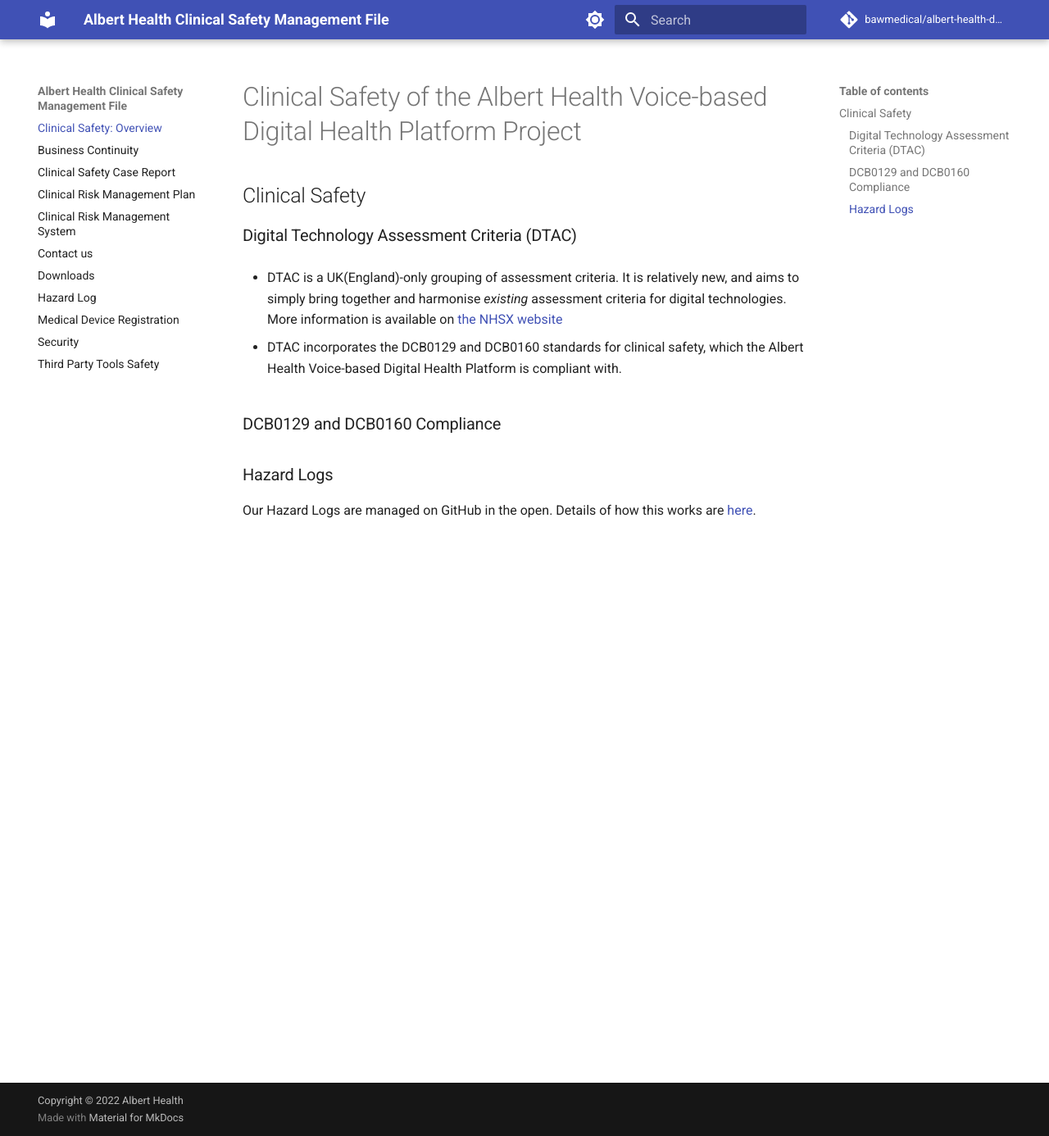
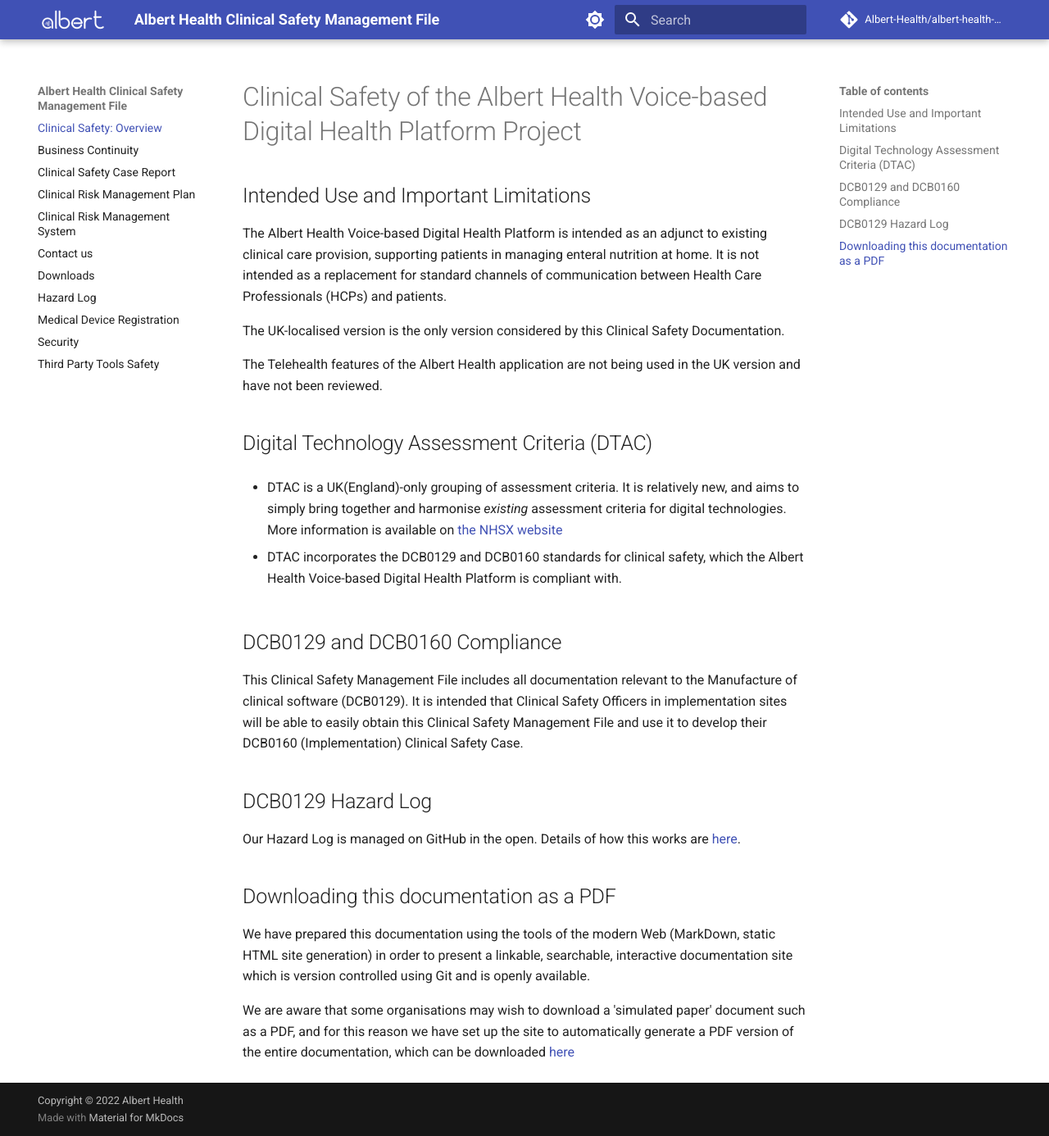
Before and after one commit to Albert-Health/albert-health-clinical-safety, an MkDocs documentation site: the page built from clinical-safety-management-file/index.md, in a window 1280 px wide and 1386 px high. Shown: the whole window at 82% size. Built offline with MkDocs 1.6.1 and Material for MkDocs 9.7.7, drawn with Linux system fonts in a browser that asks for light colours; comment, search, counter and statistics services are not loaded.

Commit message:
updated logo, colours, URLS to Albert Health new repo, minor enhancements

```diff
--- a/clinical-safety-management-file/index.md
+++ b/clinical-safety-management-file/index.md
@@ -5,16 +5,30 @@
 
 # Clinical Safety of the Albert Health Voice-based Digital Health Platform Project
 
-## Clinical Safety
+## Intended Use and Important Limitations
 
-### Digital Technology Assessment Criteria (DTAC)
+The Albert Health Voice-based Digital Health Platform is intended as an adjunct to existing clinical care provision, supporting patients in managing enteral nutrition at home. It is not intended as a replacement for standard channels of communication between Health Care Professionals (HCPs) and patients.
+
+The UK-localised version is the only version considered by this Clinical Safety Documentation.
+
+The Telehealth features of the Albert Health application are not being used in the UK version and have not been reviewed.
+
+## Digital Technology Assessment Criteria (DTAC)
 
 - DTAC is a UK(England)-only grouping of assessment criteria. It is relatively new, and aims to simply bring together and harmonise _existing_ assessment criteria for digital technologies. More information is available on [the NHSX website](https://www.nhsx.nhs.uk/key-tools-and-info/digital-technology-assessment-criteria-dtac/)
 
 - DTAC incorporates the DCB0129 and DCB0160 standards for clinical safety, which the Albert Health Voice-based Digital Health Platform is compliant with.
 
-### DCB0129 and DCB0160 Compliance
+## DCB0129 and DCB0160 Compliance
 
-### Hazard Logs
+This Clinical Safety Management File includes all documentation relevant to the Manufacture of clinical software (DCB0129). It is intended that Clinical Safety Officers in implementation sites will be able to easily obtain this Clinical Safety Management File and use it to develop their DCB0160 (Implementation) Clinical Safety Case.
 
-Our Hazard Logs are managed on GitHub in the open. Details of how this works are [here](/hazard-log.md).
+## DCB0129 Hazard Log
+
+Our Hazard Log is managed on GitHub in the open. Details of how this works are [here](/hazard-log.md).
+
+## Downloading this documentation as a PDF
+
+We have prepared this documentation using the tools of the modern Web (MarkDown, static HTML site generation) in order to present a linkable, searchable, interactive documentation site which is version controlled using Git and is openly available.
+
+We are aware that some organisations may wish to download a 'simulated paper' document such as a PDF, and for this reason we have set up the site to automatically generate a PDF version of the entire documentation, which can be downloaded [here](./download.md)
--- a/mkdocs.yml
+++ b/mkdocs.yml
@@ -11,8 +11,8 @@
 copyright: Copyright &copy; 2022 Albert Health
 
 # These lines configure the 'GitHub repo' widget on the top right
-repo_url: https://github.com/bawmedical/albert-health-dcb0129-csmf
-repo_name: bawmedical/albert-health-dcb0129-csmf
+repo_url: https://github.com/Albert-Health/albert-health-clinical-safety
+repo_name: Albert-Health/albert-health-clinical-safety
 edit_uri: blob/main/clinical-safety-management-file
 
 # For local development `mkdocs serve` serves the docs locally on this port
@@ -23,6 +23,8 @@
 
 # Theme settings, fonts, colours
 theme:
+  logo: _assets/_images/Nav_bar_logo-02.png
+  favicon: _assets/_images/favicon.png
   name: material
   features:
     - navigation.instant
@@ -53,7 +55,7 @@
 # MkDocs plugins
 plugins:
   - git-committers:
-      repository: bawmedical/albert-health-dcb0129-csmf
+      repository: Albert-Health/albert-health-clinical-safety
       branch: main
   - git-revision-date-localized:
       enable_creation_date: true
```
Also changed, not shown: clinical-safety-management-file/download.md (+2 -0 lines), clinical-safety-management-file/hazard-log.md (+10 -10 lines), clinical-safety-management-file/_assets/_images/Nav_bar_logo-02.png (added), clinical-safety-management-file/_assets/_images/favicon.png (added), 1 other file.
